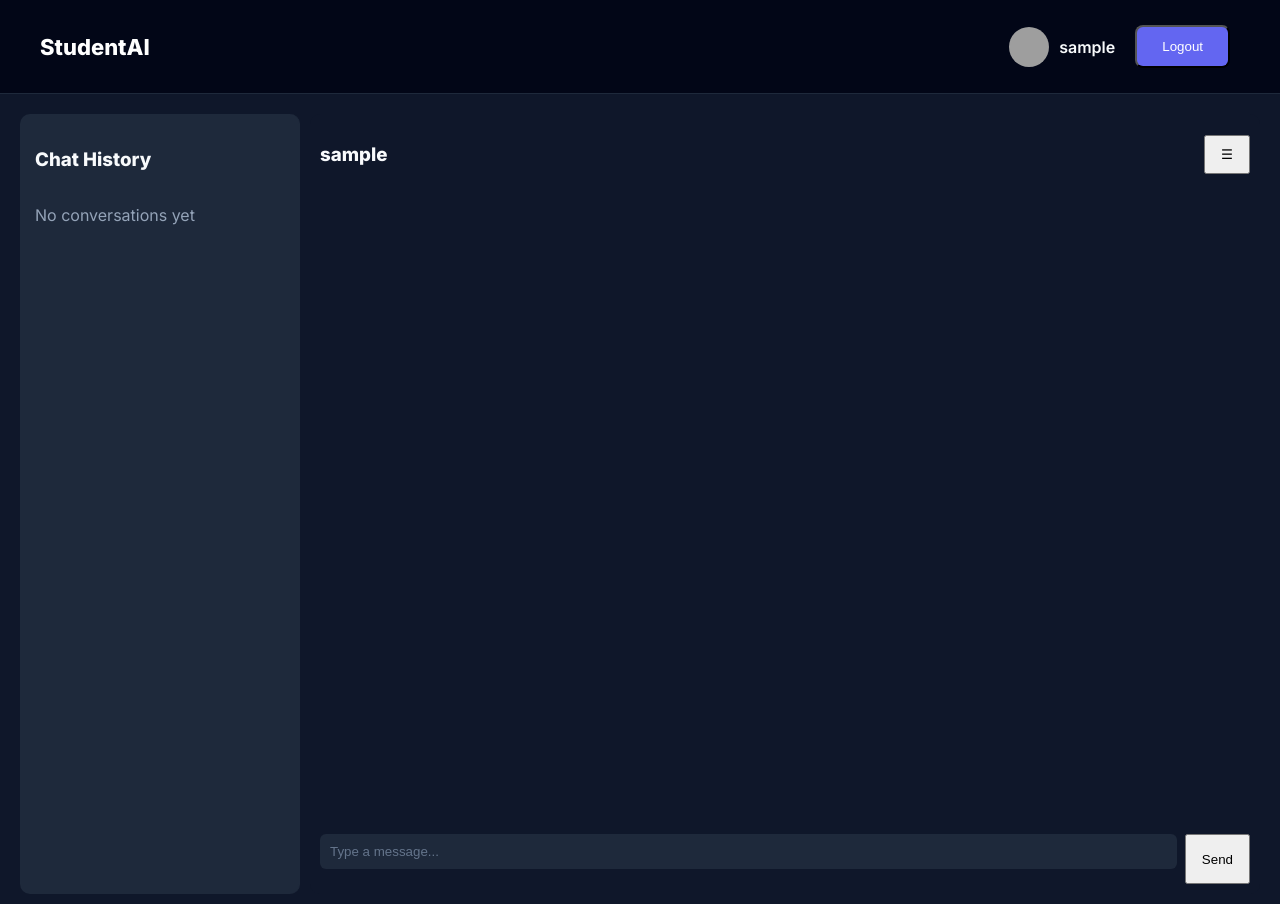
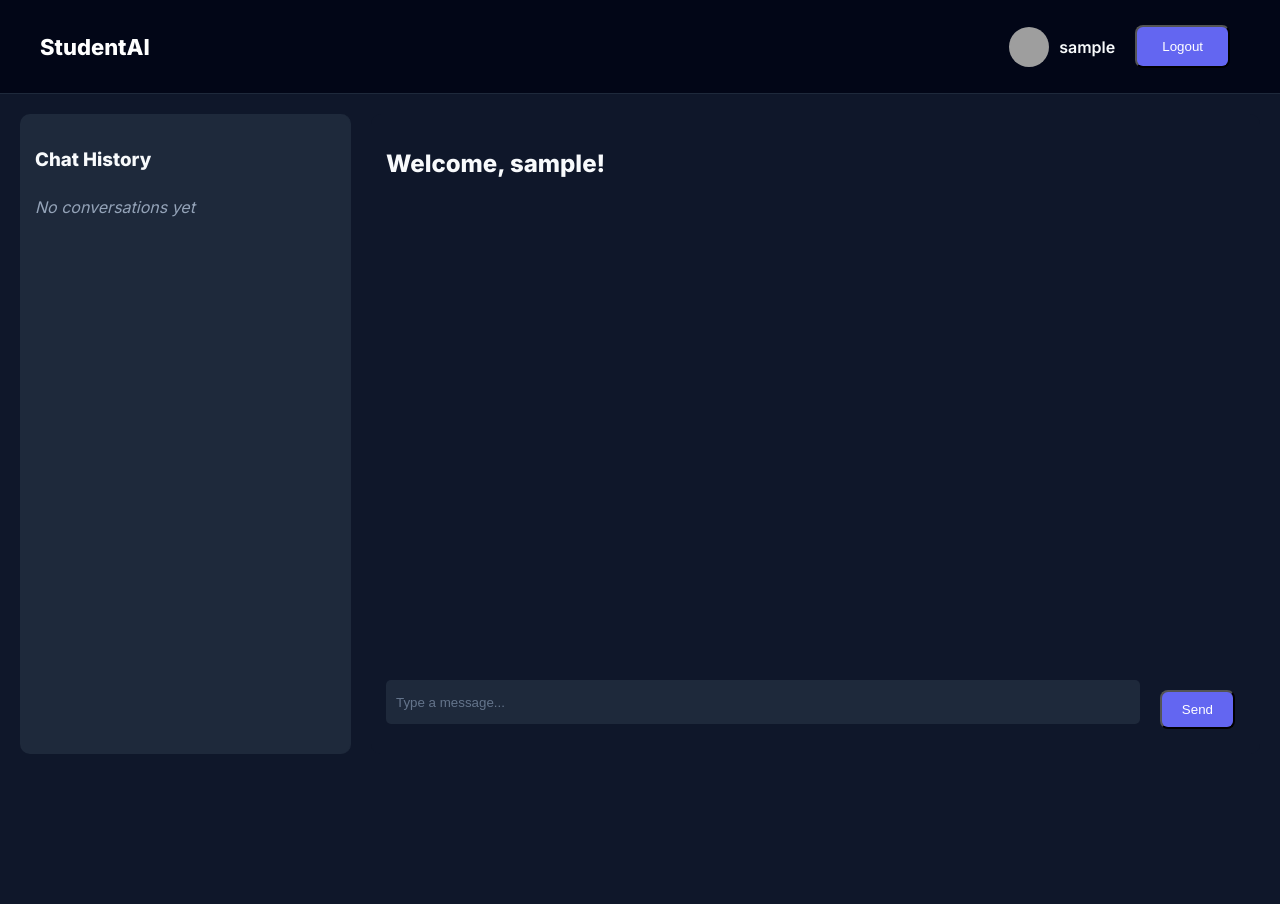
Before and after one commit to abdullahee297/Django-ChatBot, a Django app: page / in a window 1280 px wide. After the commit the page ends 754 px from the top, so only its background shows below. Run offline with Django 5.2, Linux system fonts and the light colour scheme; the visitor is signed in with stand-in values (Sample User, id 1); grey boxes are pictures that could not be loaded.

Commit message:
Update main.html

```diff
--- a/templates/main.html
+++ b/templates/main.html
@@ -2,168 +2,40 @@
 
 {% block content %}
 
-<style>
-* {
-    box-sizing: border-box;
-}
+<div class="container" style="display:flex; height:80vh; gap:20px; padding:20px;">
+    {% if messages %}
+        {% for message in messages %}
+            <div class="notification {{ message.tags }}">
+                {{ message }}
+            </div>
+        {% endfor %}
+    {% endif %}
 
-/* Prevent horizontal scroll */
-body {
-    overflow-x: hidden;
-}
+    <!-- Sidebar: Chat History -->
+    <div class="sidebar" style="width:300px; background:#1e293b; border-radius:10px; padding:15px; overflow-y:auto;">
+        <h3 style="color:#f8fafc; font-weight:700; margin-bottom:10px;">Chat History</h3>
+        <div class="chat-history">
 
-/* Layout */
-.container {
-    display: flex;
-    height: 100vh;
-    padding: 10px;
-    gap: 10px;
-}
-
-/* Sidebar */
-.sidebar {
-    width: 280px;
-    background: #1e293b;
-    border-radius: 10px;
-    padding: 15px;
-    overflow-y: auto;
-    transition: 0.3s;
-}
-
-/* Chat */
-.chat-main {
-    flex: 1;
-    display: flex;
-    flex-direction: column;
-    background: #0f172a;
-    border-radius: 10px;
-    padding: 10px;
-}
-
-/* Header */
-.chat-header {
-    display: flex;
-    justify-content: space-between;
-    align-items: center;
-}
-
-/* Chat messages */
-#chat-box {
-    flex: 1;
-    overflow-y: auto;
-    padding: 5px;
-}
-
-/* Message bubbles */
-.msg {
-    max-width: 80%;
-    padding: 10px;
-    border-radius: 10px;
-    margin-bottom: 10px;
-    word-wrap: break-word;
-}
-
-.user-msg {
-    background: #2563eb;
-    color: white;
-    margin-left: auto;
-}
-
-.ai-msg {
-    background: #1e293b;
-    color: #2bff00;
-}
-
-/* Input */
-#chat-form {
-    display: flex;
-    gap: 8px;
-    margin-top: 5px;
-}
-
-#chat-input {
-    flex: 1;
-    padding: 10px;
-    border-radius: 6px;
-    border: none;
-    outline: none;
-    background: #1e293b;
-    color: white;
-}
-
-/* Button */
-button {
-    padding: 10px 15px;
-}
-
-/* Mobile Fix */
-@media (max-width: 768px) {
-
-    .container {
-        flex-direction: column;
-        padding: 5px;
-        gap: 5px;
-    }
-
-    /* Sidebar hidden by default */
-    .sidebar {
-        position: absolute;
-        left: -100%;
-        top: 0;
-        height: 100%;
-        z-index: 10;
-        width: 75%;
-    }
-
-    .sidebar.active {
-        left: 0;
-    }
-
-    /* Chat takes full width */
-    .chat-main {
-        width: 100%;
-        height: 100vh;
-        border-radius: 0;
-    }
-
-    /* Input stays visible */
-    #chat-form {
-        position: sticky;
-        bottom: 0;
-        background: #0f172a;
-        padding-bottom: env(safe-area-inset-bottom);
-    }
-}
-</style>
-
-<div class="container">
-
-    <!-- Sidebar -->
-    <div id="sidebar" class="sidebar">
-        <h3 style="color:#f8fafc;">Chat History</h3>
-        <p style="color:#94a3b8;">No conversations yet</p>
+            <p style="color:#94a3b8; font-style:italic;">No conversations yet</p>
+        </div>
     </div>
 
-    <!-- Chat -->
-    <div class="chat-main">
+    <!-- Main Chat Area -->
+    <div class="chat-main" style="flex:1; display:flex; flex-direction:column; background:#0f172a; border-radius:10px; padding:15px;">
+        <h2 style="color:#f8fafc; text-green-300 font-weight:700; margin-bottom:15px;">
+            Welcome, {{ request.user.username }}!
+        </h2>
 
-        <div class="chat-header">
-            <h3 style="color:#f8fafc;">
-                {{ request.user.username }}
-            </h3>
-
-            <!-- Mobile Menu Button -->
-            <button onclick="toggleSidebar()">☰</button>
+        <div id="chat-box" style="flex:1; overflow-y:auto; margin-bottom:15px; padding-right:5px;">
+            <!-- Chat messages will appear here -->
         </div>
 
-        <div id="chat-box"></div>
+        <form id="chat-form" style="display:flex; gap:10px;">
+            <input id="chat-input" type="text" placeholder="Type a message..." style="flex:1; padding:10px; border-radius:5px; border:none; outline:none; background:#1e293b; color:#f8fafc;">
+            <button type="submit" class="btn btn-primary" style="padding:10px 20px;">Send</button>
+        </form>
+    </div>
 
-        <form id="chat-form">
-            <input id="chat-input" type="text" placeholder="Type a message...">
-            <button type="submit">Send</button>
-        </form>
-
-    </div>
 </div>
 
 <script>
@@ -171,33 +43,34 @@ const form = document.getElementById('chat-form');
 const input = document.getElementById('chat-input');
 const chatBox = document.getElementById('chat-box');
 
-function toggleSidebar(){
-    document.getElementById('sidebar').classList.toggle('active');
-}
-
 form.addEventListener('submit', async function(e){
     e.preventDefault();
 
     const msg = input.value.trim();
     if(!msg) return;
 
-    // USER MESSAGE
-    const userDiv = document.createElement('div');
-    userDiv.className = "msg user-msg";
-    userDiv.innerText = msg;
-    chatBox.appendChild(userDiv);
+    // show user message
+    const userMsg = document.createElement('p');
+    userMsg.textContent = "You: " + msg;
+    userMsg.style.color = "#ffffff";
+    chatBox.appendChild(userMsg);
 
     input.value = "";
 
-    // AI MESSAGE
-    const aiDiv = document.createElement('div');
-    aiDiv.className = "msg ai-msg";
-    aiDiv.innerText = "Typing...";
-    chatBox.appendChild(aiDiv);
+    const botMsg = document.createElement('div');
+    botMsg.style.background = "#1e293b";
+    botMsg.style.padding = "10px";
+    botMsg.style.borderRadius = "8px";
+    botMsg.style.marginBottom = "10px";
+    botMsg.style.color = "#ffffff";
+    botMsg.textContent = "AI: ...";
+    botMsg.style.color = "#2bff00";
+    chatBox.appendChild(botMsg);
 
     chatBox.scrollTop = chatBox.scrollHeight;
 
     const response = await fetch(`/chat/?prompt=${encodeURIComponent(msg)}`);
+
     const reader = response.body.getReader();
     const decoder = new TextDecoder();
 
@@ -208,15 +81,20 @@ form.addEventListener('submit', async function(e){
     if(done) break;
 
     aiText += decoder.decode(value);
-        aiDiv.innerHTML = formatAIResponse(aiText);
+
+    botMsg.innerHTML = formatAIResponse(aiText);
+
     chatBox.scrollTop = chatBox.scrollHeight;
 }
 });
-
 function formatAIResponse(text) {
     return text
-        .replace(/\*\*(.*?)\*\*/g, "<b>$1</b>")
-        .replace(/\n/g, "<br>");
+        .replace(/\*\*(.*?)\*\*/g, "<b>$1</b>")   // bold
+        .replace(/### (.*?)/g, "<h3>$1</h3>")     // headings
+        .replace(/## (.*?)/g, "<h2>$1</h2>")
+        .replace(/# (.*?)/g, "<h1>$1</h1>")
+        .replace(/\n/g, "<br>")                  // line breaks
+        .replace(/- (.*?)/g, "• $1");            // bullets
 }
 </script>
 
```
Lines whose indentation alone changed are shown as unchanged.
